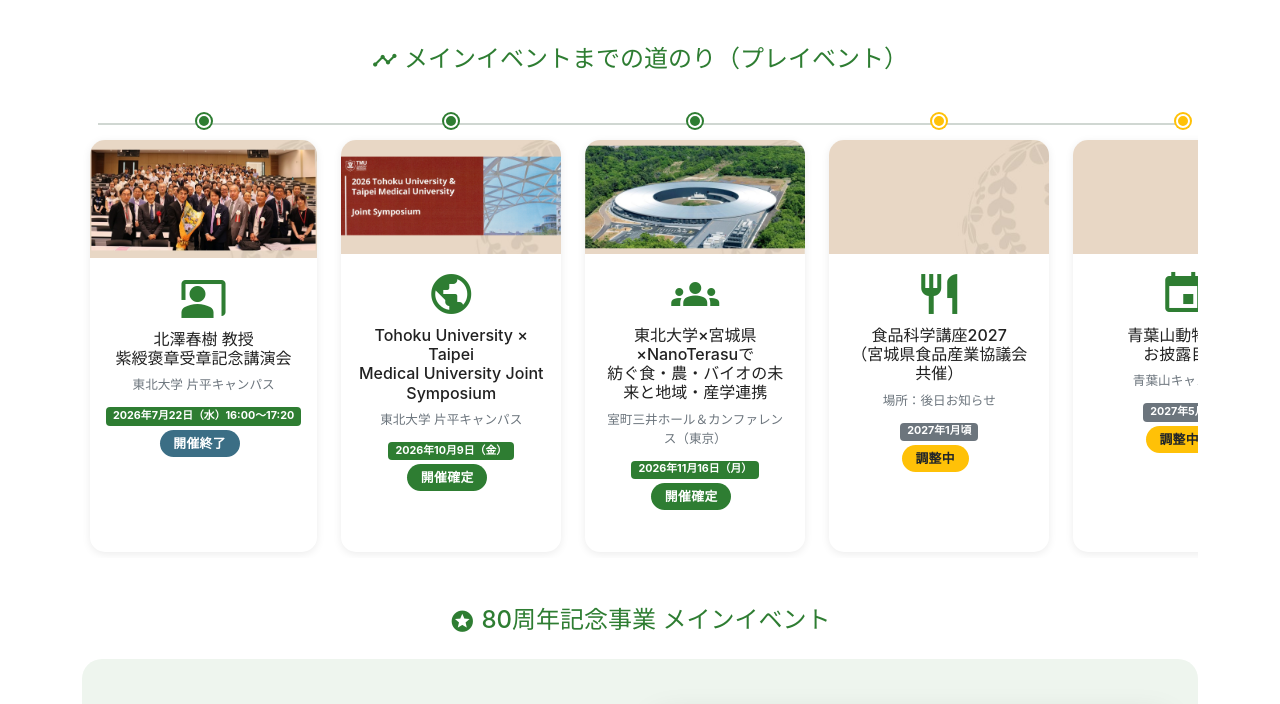
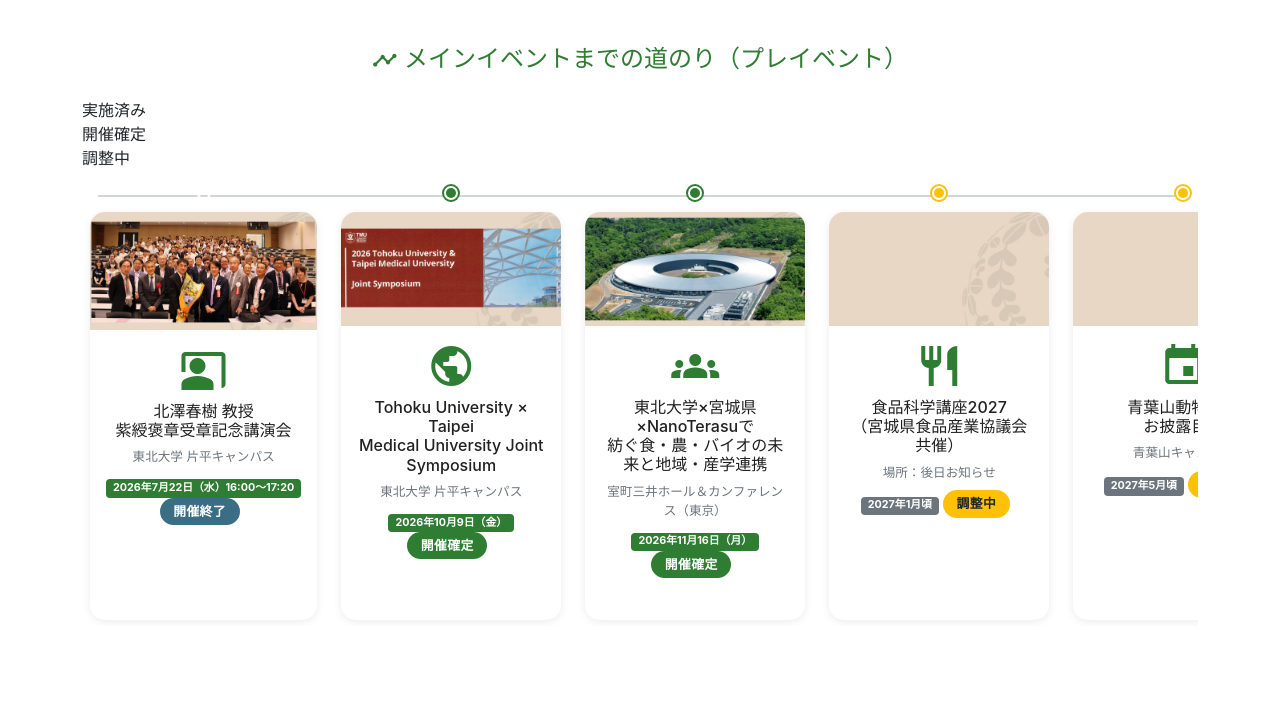
Before and after one commit to naomihoshi/80th_tohokuuniversity_agr_0907, a plain HTML site: page index.html in a window 1280 px wide. Shown: the part 2478-3182 px from the top of the page. Drawn offline with nearby package versions, Linux system fonts and the light colour scheme.

Commit message:
Update index.html

```diff
--- a/index.html
+++ b/index.html
@@ -159,7 +159,7 @@
   </div>
 </section>
 
-<!-- 80周年記念事業 -->
+
 <!-- 80周年記念事業 -->
 <section id="list" class="py-5">
   <div class="container">
@@ -174,11 +174,27 @@
       メインイベントまでの道のり（プレイベント）
     </h3>
 
+    <!-- 凡例 -->
+    <div class="timeline-legend">
+      <div class="legend-item">
+        <span class="legend-dot done"></span>
+        <span>実施済み</span>
+      </div>
+      <div class="legend-item">
+        <span class="legend-dot confirmed"></span>
+        <span>開催確定</span>
+      </div>
+      <div class="legend-item">
+        <span class="legend-dot adjusting"></span>
+        <span>調整中</span>
+      </div>
+    </div>
+
     <div class="timeline">
 
-      <!-- 1: 北澤教授 講演会（開催確定・リンクあり） -->
+      <!-- 1: 北澤教授 講演会（実施済み・リンクあり） -->
       <div class="timeline-item">
-        <div class="timeline-dot timeline-dot-confirmed"></div>
+        <div class="timeline-dot timeline-dot-done"></div>
         <a href="https://www.agri.tohoku.ac.jp/80th/news/20260605_info_02.html" class="text-decoration-none">
           <div class="card icon-card timeline-card h-100">
             <img src="img/siju_kitazawa_sensei.jpg" alt="記念イベント" class="card-img-top">
@@ -186,8 +202,10 @@
               <span class="material-icons mb-2">co_present</span>
               <h4 class="h6 card-title">北澤春樹 教授<br>紫綬褒章受章記念講演会</h4>
               <p class="small text-muted mb-2">東北大学 片平キャンパス</p>
-              <span class="badge bg-primary-green mb-1">2026年7月22日（水）16:00～17:20</span><br>
-              <span class="notice-badge bg-secondary">開催終了</span>
+              <div class="timeline-badges">
+                <span class="badge bg-primary-green">2026年7月22日（水）16:00～17:20</span>
+                <span class="notice-badge bg-secondary">開催終了</span>
+              </div>
             </div>
           </div>
         </a>
@@ -202,8 +220,10 @@
             <span class="material-icons mb-2">public</span>
             <h4 class="h6 card-title">Tohoku University × Taipei<br>Medical University Joint Symposium</h4>
             <p class="small text-muted mb-2">東北大学 片平キャンパス</p>
-            <span class="badge bg-primary-green mb-1">2026年10月9日（金）</span><br>
-            <span class="notice-badge bg-success">開催確定</span>
+            <div class="timeline-badges">
+              <span class="badge bg-primary-green">2026年10月9日（金）</span>
+              <span class="notice-badge bg-success">開催確定</span>
+            </div>
           </div>
         </div>
       </div>
@@ -217,8 +237,10 @@
             <span class="material-icons mb-2">groups</span>
             <h4 class="h6 card-title">東北大学×宮城県×NanoTerasuで<br>紡ぐ食・農・バイオの未来と地域・産学連携</h4>
             <p class="small text-muted mb-2">室町三井ホール＆カンファレンス（東京）</p>
-            <span class="badge bg-primary-green mb-1">2026年11月16日（月）</span><br>
-            <span class="notice-badge bg-success">開催確定</span>
+            <div class="timeline-badges">
+              <span class="badge bg-primary-green">2026年11月16日（月）</span>
+              <span class="notice-badge bg-success">開催確定</span>
+            </div>
           </div>
         </div>
       </div>
@@ -232,8 +254,10 @@
             <span class="material-icons mb-2">restaurant</span>
             <h4 class="h6 card-title">食品科学講座2027<br>（宮城県食品産業協議会共催）</h4>
             <p class="small text-muted mb-2">場所：後日お知らせ</p>
-            <span class="badge bg-secondary mb-1">2027年1月頃</span><br>
-            <span class="notice-badge bg-warning">調整中</span>
+            <div class="timeline-badges">
+              <span class="badge bg-secondary">2027年1月頃</span>
+              <span class="notice-badge bg-warning">調整中</span>
+            </div>
           </div>
         </div>
       </div>
@@ -247,13 +271,17 @@
             <span class="material-icons mb-2">event</span>
             <h4 class="h6 card-title">青葉山動物圃場<br>お披露目会</h4>
             <p class="small text-muted mb-2">青葉山キャンパス</p>
-            <span class="badge bg-secondary mb-1">2027年5月頃</span><br>
-            <span class="notice-badge bg-warning">調整中</span>
+            <div class="timeline-badges">
+              <span class="badge bg-secondary">2027年5月頃</span>
+              <span class="notice-badge bg-warning">調整中</span>
+            </div>
           </div>
         </div>
       </div>
 
     </div>
+  </div>
+</section>
 
 
 <!-- ===== メインイベント（タイポグラフィ×写真ヒーロー型） ===== -->
```
